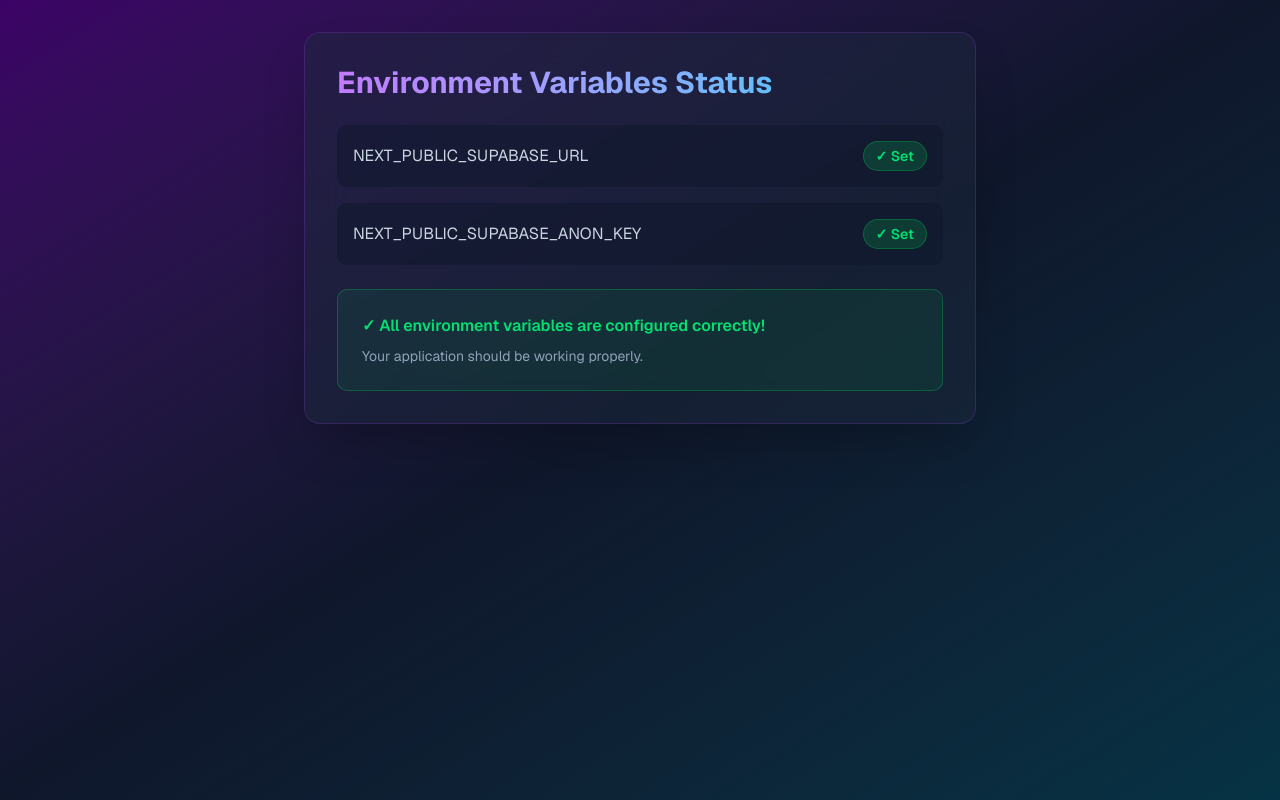
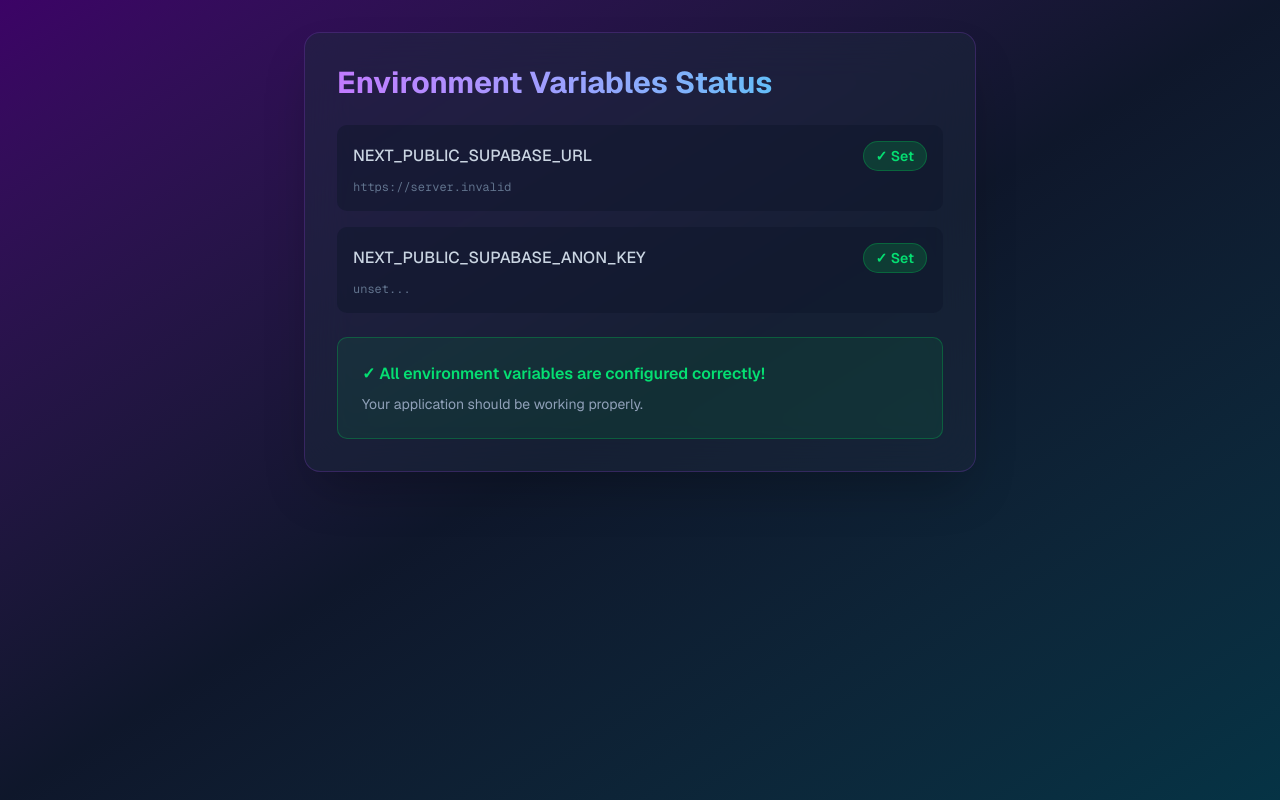
Before and after one commit to C0des-by-SAGAR/anime-portfolio-website, a Next.js app: page /status in a window 1280 px wide. Built offline with nearby package versions, Linux system fonts and the light colour scheme; no server answers.

Commit message:
Login and sign-up problem fix with variables

```diff
--- a/app/status/page.tsx
+++ b/app/status/page.tsx
@@ -6,16 +6,20 @@ export default function StatusPage() {
   const [status, setStatus] = useState<{
     supabaseUrl: boolean
     supabaseKey: boolean
+    supabaseUrlValue: string | null
+    supabaseKeyValue: string | null
     message: string
   } | null>(null)
 
   useEffect(() => {
-    const supabaseUrl = !!process.env.NEXT_PUBLIC_SUPABASE_URL
-    const supabaseKey = !!process.env.NEXT_PUBLIC_SUPABASE_ANON_KEY
+    const supabaseUrl = process.env.NEXT_PUBLIC_SUPABASE_URL
+    const supabaseKey = process.env.NEXT_PUBLIC_SUPABASE_ANON_KEY
 
     setStatus({
-      supabaseUrl,
-      supabaseKey,
+      supabaseUrl: !!supabaseUrl,
+      supabaseKey: !!supabaseKey,
+      supabaseUrlValue: supabaseUrl || null,
+      supabaseKeyValue: supabaseKey ? `${supabaseKey.substring(0, 20)}...` : null,
       message: supabaseUrl && supabaseKey ? "All environment variables are set!" : "Some environment variables are missing.",
     })
   }, [])
@@ -37,8 +41,9 @@ export default function StatusPage() {
           </h1>
 
           <div className="space-y-4 mb-6">
-            <div className="flex items-center justify-between p-4 bg-slate-900/50 rounded-lg">
-              <span className="text-slate-300">NEXT_PUBLIC_SUPABASE_URL</span>
+            <div className="p-4 bg-slate-900/50 rounded-lg">
+              <div className="flex items-center justify-between mb-2">
+                <span className="text-slate-300 font-medium">NEXT_PUBLIC_SUPABASE_URL</span>
                 <span
                   className={`px-3 py-1 rounded-full text-sm font-semibold ${
                     status.supabaseUrl
@@ -49,9 +54,14 @@ export default function StatusPage() {
                   {status.supabaseUrl ? "✓ Set" : "✗ Missing"}
                 </span>
               </div>
+              {status.supabaseUrlValue && (
+                <p className="text-xs text-slate-500 mt-2 font-mono break-all">{status.supabaseUrlValue}</p>
+              )}
+            </div>
 
-            <div className="flex items-center justify-between p-4 bg-slate-900/50 rounded-lg">
-              <span className="text-slate-300">NEXT_PUBLIC_SUPABASE_ANON_KEY</span>
+            <div className="p-4 bg-slate-900/50 rounded-lg">
+              <div className="flex items-center justify-between mb-2">
+                <span className="text-slate-300 font-medium">NEXT_PUBLIC_SUPABASE_ANON_KEY</span>
                 <span
                   className={`px-3 py-1 rounded-full text-sm font-semibold ${
                     status.supabaseKey
@@ -62,19 +72,44 @@ export default function StatusPage() {
                   {status.supabaseKey ? "✓ Set" : "✗ Missing"}
                 </span>
               </div>
+              {status.supabaseKeyValue && (
+                <p className="text-xs text-slate-500 mt-2 font-mono">{status.supabaseKeyValue}</p>
+              )}
+            </div>
           </div>
 
           {!status.supabaseUrl || !status.supabaseKey ? (
             <div className="bg-yellow-500/10 border border-yellow-500/30 rounded-lg p-6 mb-6">
               <h2 className="text-yellow-400 font-semibold mb-3">Setup Required</h2>
+              <div className="space-y-4">
+                <div className="bg-red-500/10 border border-red-500/30 rounded p-3">
+                  <p className="text-red-400 text-sm font-semibold mb-1">⚠️ Important:</p>
+                  <p className="text-slate-300 text-xs">
+                    After adding variables, you <strong>MUST redeploy</strong> for them to take effect. Variables are embedded at build time!
+                  </p>
+                </div>
                 <ol className="list-decimal list-inside space-y-2 text-slate-300 text-sm">
-                <li>Go to your Vercel project dashboard</li>
+                  <li>Go to <a href="https://vercel.com/dashboard" target="_blank" rel="noopener noreferrer" className="text-purple-400 hover:text-purple-300 underline">Vercel Dashboard</a></li>
+                  <li>Select your project: <code className="bg-slate-900 px-2 py-1 rounded text-xs">anime-portfolio-website</code></li>
                   <li>Navigate to <strong>Settings</strong> → <strong>Environment Variables</strong></li>
-                <li>Add <code className="bg-slate-900 px-2 py-1 rounded">NEXT_PUBLIC_SUPABASE_URL</code> with value: <code className="bg-slate-900 px-2 py-1 rounded">https://mfgzaxdcsmdtsteoqrpa.supabase.co</code></li>
-                <li>Add <code className="bg-slate-900 px-2 py-1 rounded">NEXT_PUBLIC_SUPABASE_ANON_KEY</code> with your anon key from Supabase</li>
-                <li>Select <strong>all environments</strong> (Production, Preview, Development)</li>
-                <li>Click <strong>Save</strong> and <strong>Redeploy</strong> your application</li>
+                  <li>
+                    Add <code className="bg-slate-900 px-2 py-1 rounded text-xs">NEXT_PUBLIC_SUPABASE_URL</code>
+                    <br />
+                    <span className="text-xs text-slate-400 ml-6">Value: </span>
+                    <code className="bg-slate-900 px-2 py-1 rounded text-xs">https://mfgzaxdcsmdtsteoqrpa.supabase.co</code>
+                  </li>
+                  <li>
+                    Add <code className="bg-slate-900 px-2 py-1 rounded text-xs">NEXT_PUBLIC_SUPABASE_ANON_KEY</code>
+                    <br />
+                    <span className="text-xs text-slate-400 ml-6">Get from Supabase dashboard (see link below)</span>
+                  </li>
+                  <li>Select <strong>ALL environments</strong>: ✅ Production ✅ Preview ✅ Development</li>
+                  <li>Click <strong>Save</strong></li>
+                  <li>
+                    <strong>CRITICAL:</strong> Go to <strong>Deployments</strong> tab → Click <strong>⋯</strong> on latest deployment → <strong>Redeploy</strong>
+                  </li>
                 </ol>
+              </div>
               <div className="mt-4 pt-4 border-t border-yellow-500/20">
                 <p className="text-slate-400 text-sm mb-2">Get your Supabase credentials:</p>
                 <a
```
Also changed, not shown: 1 other file (tests, documents, lock files or other folders). Lines whose indentation alone changed are shown as unchanged.
